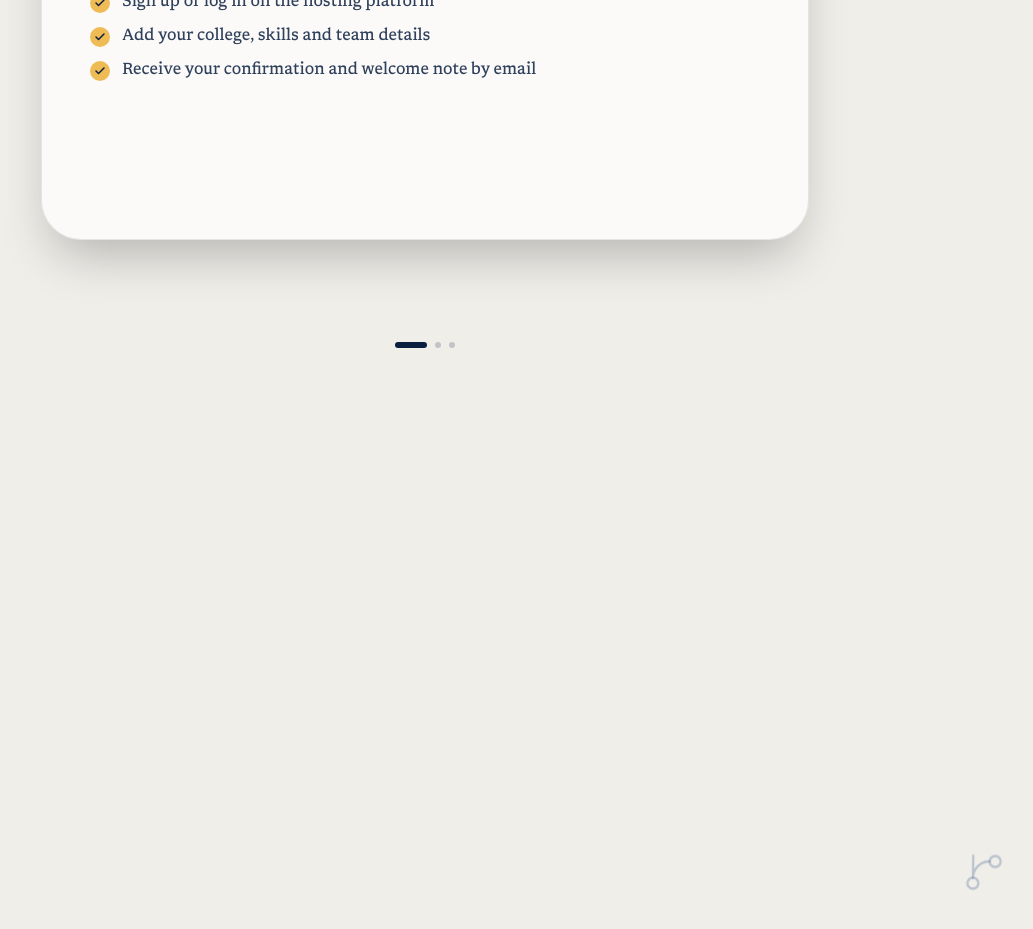
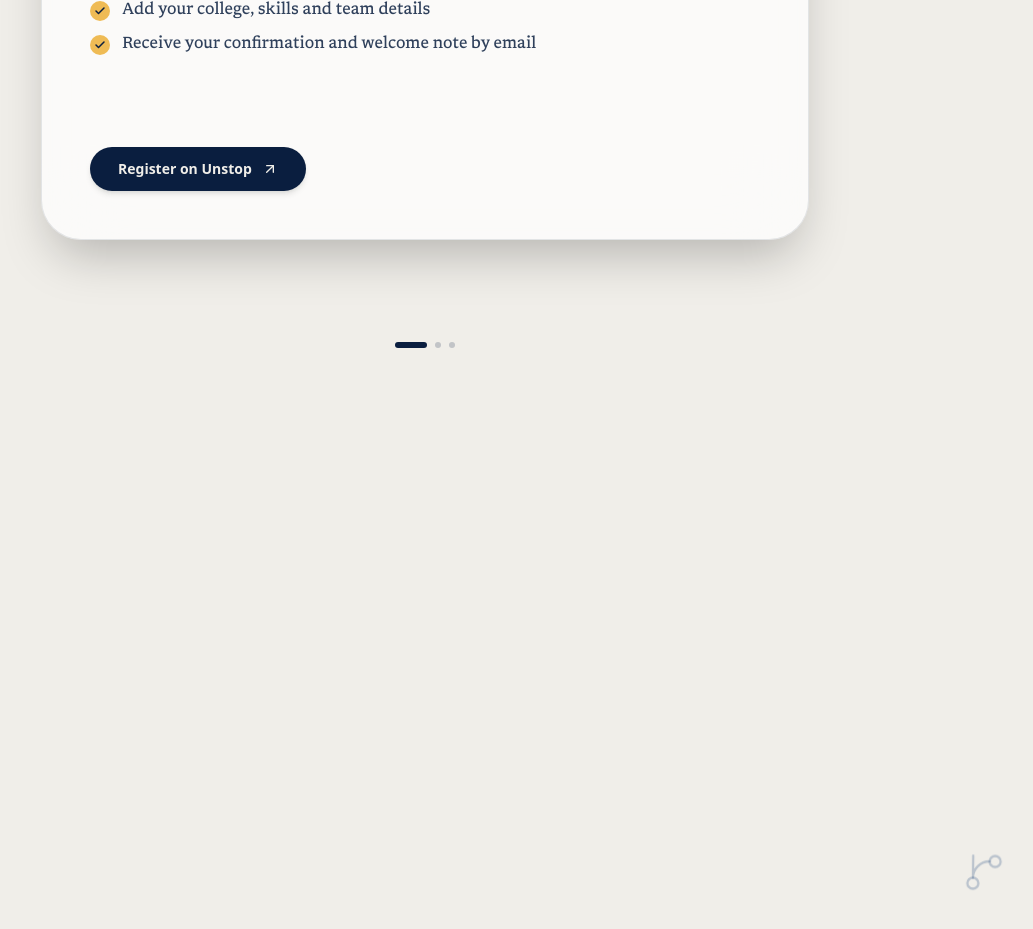
Before and after one commit to mousamighosh216/gdp-talks, a Next.js app: page / in a window 1280 px wide. Shown: the part 3000-3929 px from the top of the page, without its empty margins (215-1248 px from the left). Built offline with nearby package versions, Linux system fonts and the light colour scheme.

Commit message:
tiny biny changes

```diff
--- a/components/Journey.tsx
+++ b/components/Journey.tsx
@@ -1,9 +1,8 @@
 'use client';
 
 import { useEffect, useRef, useState } from 'react';
-import { Check, Rocket, ListChecks, UserPlus, type LucideIcon } from 'lucide-react';
+import { Check, Rocket, ListChecks, UserPlus, type LucideIcon, ArrowUpRight } from 'lucide-react';
 import FloatingBackdrop from './FloatingBackdrop';
-// import { REGISTER_URL } from '@/lib/api';
 import type { JourneyStep } from '@/lib/types';
 
 const ICONS: LucideIcon[] = [UserPlus, Rocket, ListChecks];
@@ -142,12 +141,10 @@ function StepCard({ step, index }: { step: JourneyStep; index: number }) {
       </ul>
 
       {/* Bottom Action CTA Slot (fixed height keeps cards aligned) */}
-      {/* <footer className="pt-2">
+      <footer className="pt-2">
         {step.action === 'register' ? (
           <a
-            href={REGISTER_URL}
-            target="_blank"
-            rel="noopener noreferrer"
+            href="/register"
             className="inline-flex items-center gap-2.5 rounded-full bg-navy-950 px-7 py-3 font-heading text-sm font-semibold text-cream shadow-md transition hover:bg-navy-700 focus-visible:outline focus-visible:outline-2 focus-visible:outline-offset-2 focus-visible:outline-gold-400"
           >
             Register on Unstop
@@ -156,7 +153,7 @@ function StepCard({ step, index }: { step: JourneyStep; index: number }) {
         ) : (
           <div className="h-11" aria-hidden="true" />
         )}
-      </footer> */}
+      </footer>
     </article>
   );
 }
```
